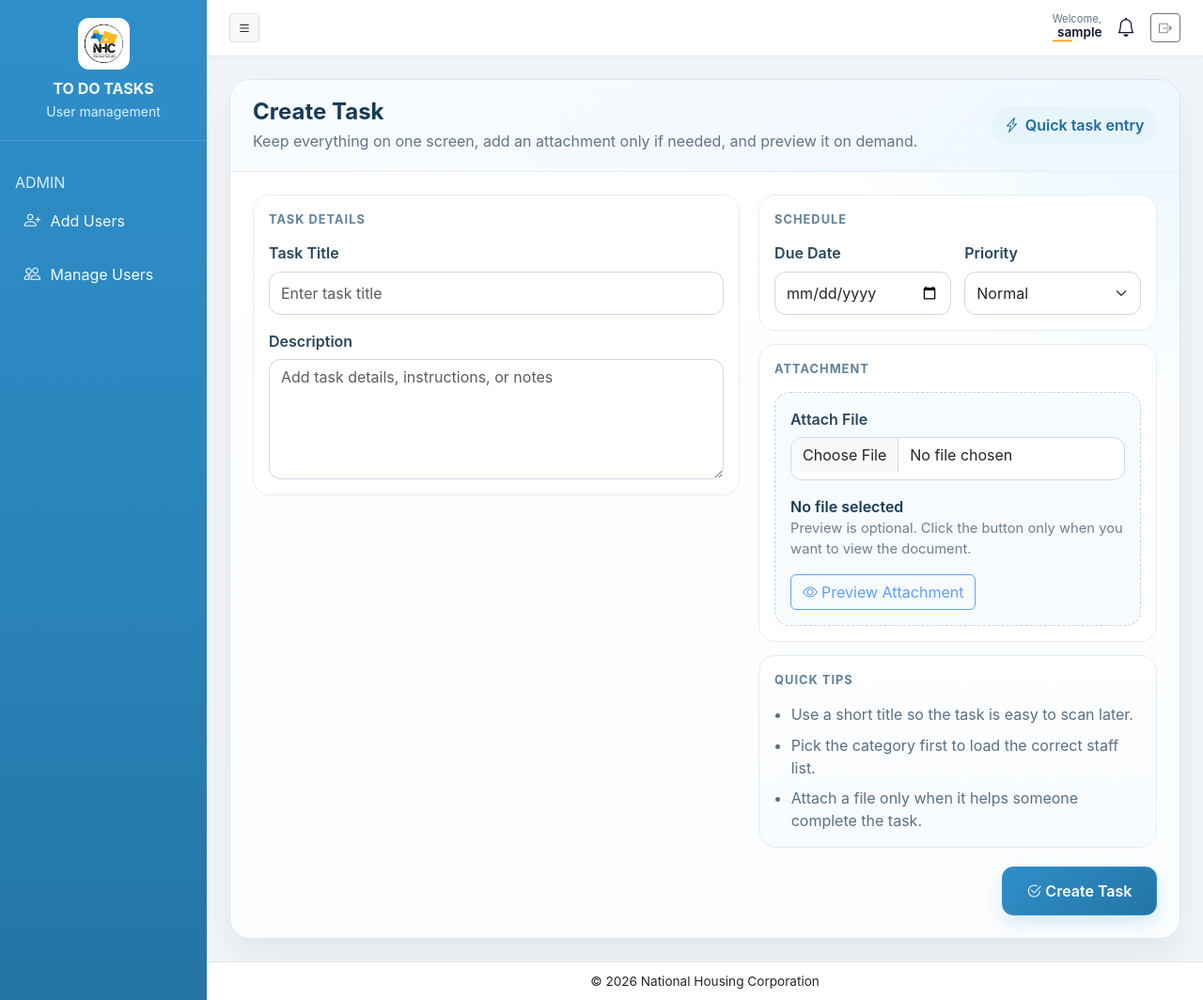
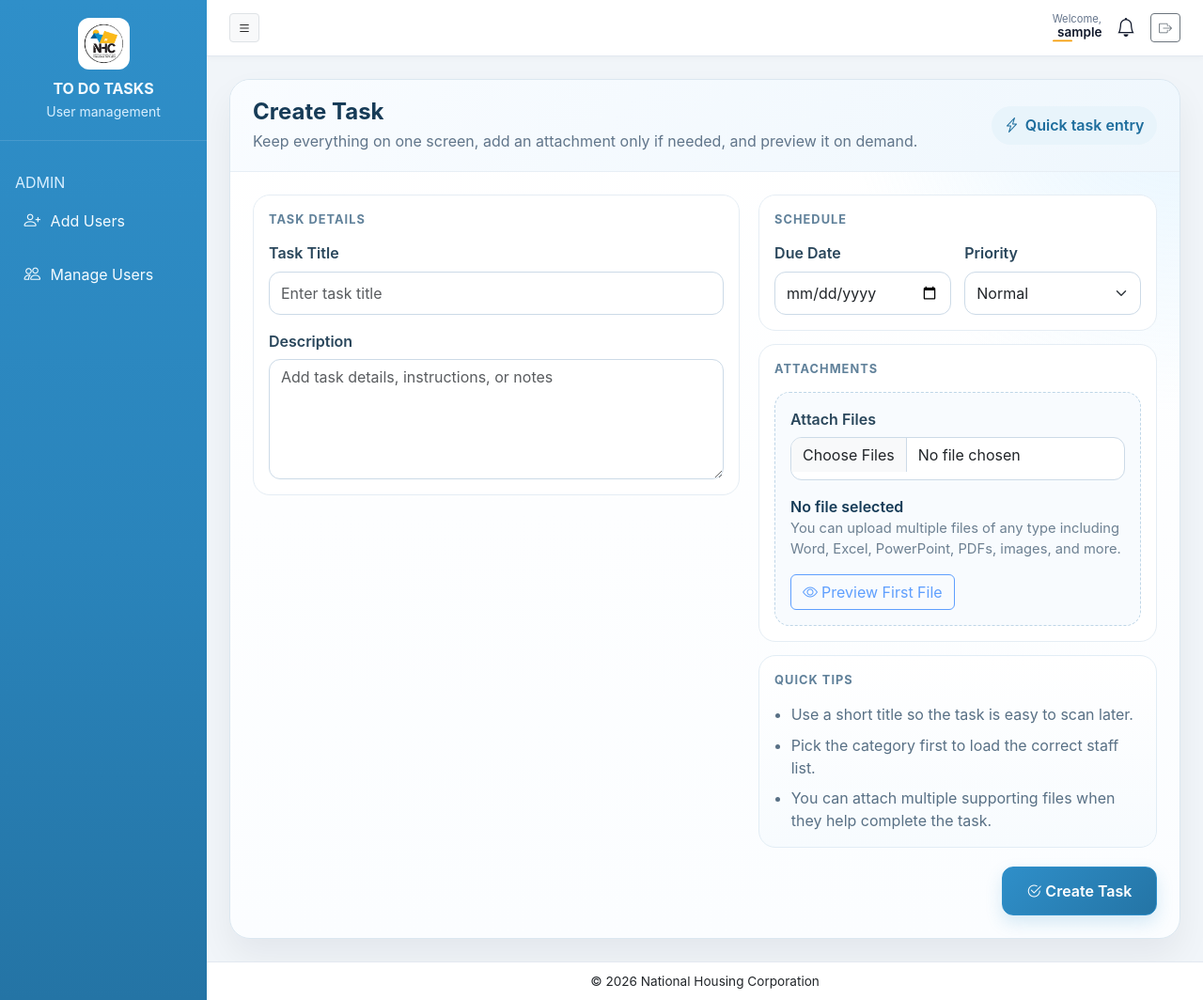
Before and after one commit to Mashiku-tect/nhctodotasks, a Django app: page /ict-todolist/create/ in a window 1280 px wide. Shown: the whole page at 94% size. Run offline with Django 4.2, Linux system fonts and the light colour scheme; the visitor is signed in with stand-in values (Sample User, id 1); data comes from the database, SQL or seed files in the repository; data that the repository does not hold is empty; some libraries are stand-ins or nearby versions.

Commit message:
i add to allow upload of multiple files

```diff
--- a/tasks/templates/tasks/create_task.html
+++ b/tasks/templates/tasks/create_task.html
@@ -289,21 +289,21 @@ textarea.form-control {
                         </div>
 
                         <div class="panel-box">
-                            <div class="section-title">Attachment</div>
+                            <div class="section-title">Attachments</div>
 
                             <div class="attachment-panel">
                                 <div class="mb-3">
-                                    <label class="form-label" for="attachmentInput">Attach File</label>
-                                    <input id="attachmentInput" type="file" name="attachment" class="form-control">
+                                    <label class="form-label" for="attachmentInput">Attach Files</label>
+                                    <input id="attachmentInput" type="file" name="attachments" class="form-control" multiple>
                                 </div>
 
                                 <div class="attachment-meta">
                                     <div>
                                         <div id="attachmentName" class="attachment-name">No file selected</div>
-                                        <div class="attachment-hint">Preview is optional. Click the button only when you want to view the document.</div>
+                                        <div class="attachment-hint">You can upload multiple files of any type including Word, Excel, PowerPoint, PDFs, images, and more.</div>
                                     </div>
                                     <button type="button" id="previewAttachmentBtn" class="btn btn-outline-primary" data-bs-toggle="modal" data-bs-target="#attachmentPreviewModal" disabled>
-                                        <i class="bi bi-eye me-1"></i>Preview Attachment
+                                        <i class="bi bi-eye me-1"></i>Preview First File
                                     </button>
                                 </div>
                             </div>
@@ -314,7 +314,7 @@ textarea.form-control {
                             <ul class="helper-list">
                                 <li>Use a short title so the task is easy to scan later.</li>
                                 <li>Pick the category first to load the correct staff list.</li>
-                                <li>Attach a file only when it helps someone complete the task.</li>
+                                <li>You can attach multiple supporting files when they help complete the task.</li>
                             </ul>
                         </div>
                     </div>
@@ -339,7 +339,7 @@ textarea.form-control {
             </div>
             <div class="modal-body">
                 <div id="attachmentPreviewContent" class="preview-empty">
-                    Select a file first, then use the preview button.
+                    Select one or more files first, then use the preview button.
                 </div>
             </div>
         </div>
@@ -388,7 +388,7 @@ $(function () {
     });
 
     function resetPreview() {
-        previewContent.html('<div class="preview-empty">Select a file first, then use the preview button.</div>');
+        previewContent.html('<div class="preview-empty">Select one or more files first, then use the preview button.</div>');
         previewButton.prop('disabled', true);
         attachmentName.text('No file selected');
         if (previewUrl) {
@@ -425,14 +425,15 @@ $(function () {
     }
 
     attachmentInput.on('change', function () {
-        const file = this.files[0];
+        const files = Array.from(this.files || []);
+        const file = files[0];
 
         if (!file) {
             resetPreview();
             return;
         }
 
-        attachmentName.text(file.name);
+        attachmentName.text(files.length === 1 ? file.name : `${files.length} files selected - previewing ${file.name}`);
         previewButton.prop('disabled', false);
         renderPreview(file);
     });
--- a/tasks/templates/tasks/do_task.html
+++ b/tasks/templates/tasks/do_task.html
@@ -204,7 +204,7 @@
 
         <div class="modal-body">
           <label class="form-label">Attachments (optional)</label>
-          <input type="file" name="attachments" class="form-control mb-2">
+          <input type="file" name="attachments" class="form-control mb-2" multiple>
         </div>
 
         <div class="modal-footer">
--- a/tasks/templates/tasks/review_task.html
+++ b/tasks/templates/tasks/review_task.html
@@ -80,14 +80,14 @@
                                 <ul class="list-group mb-3">
                                     {% for file in attachments %}
                                         <li class="list-group-item d-flex justify-content-between align-items-center">
-                                            <span>{{ file.file.name|slice:"18:" }}</span>
+                                            <span>{{ file.name }}</span>
                                             <div class="d-flex gap-1">
                                                 <button type="button"
                                                         class="btn btn-sm btn-outline-secondary preview-file-btn"
-                                                        data-file="{{ file.file.url }}">
+                                                        data-file="{{ file.url }}">
                                                     Preview
                                                 </button>
-                                                <a href="{{ file.file.url }}" download
+                                                <a href="{{ file.url }}" download
                                                    class="btn btn-sm btn-outline-primary">
                                                     Download
                                                 </a>
--- a/tasks/views.py
+++ b/tasks/views.py
@@ -21,6 +21,40 @@ today = timezone.now().astimezone(tanzania_tz).date()
 
 
 User = get_user_model()
+
+
+def build_task_attachment_list(task):
+    attachments = []
+
+    if task.attachment:
+        attachments.append({
+            'name': os.path.basename(task.attachment.name),
+            'url': task.attachment.url,
+            'uploaded_by': None,
+            'created_at': task.created_at,
+            'is_legacy': True,
+        })
+
+    for attachment in task.attachments.select_related('uploaded_by').all():
+        attachments.append({
+            'name': os.path.basename(attachment.file.name),
+            'url': attachment.file.url,
+            'uploaded_by': attachment.uploaded_by,
+            'created_at': attachment.created_at,
+            'is_legacy': False,
+        })
+
+    attachments.sort(key=lambda item: item['created_at'] or timezone.now())
+    return attachments
+
+
+def create_task_attachments(task, files, uploaded_by):
+    for uploaded_file in files:
+        TaskAttachment.objects.create(
+            task=task,
+            uploaded_by=uploaded_by,
+            file=uploaded_file,
+        )
 
 def compute_task_status(usertasks):
     statuses = {ut.status for ut in usertasks}
@@ -103,7 +137,7 @@ def create_task(request):
     if request.method == 'POST':
         title = request.POST.get('title', '').strip()
         description = request.POST.get('description', '')
-        attachment = request.FILES.get("attachment")
+        attachments = request.FILES.getlist("attachments")
         due_date = request.POST.get('due_date')
         priority = request.POST.get('priority', 'normal')
         category_id = request.POST.get('category_id')
@@ -148,9 +182,9 @@ def create_task(request):
             description=description,
             due_date=due_date,
             priority=priority,
-            attachment=attachment,
             category=category
         )
+        create_task_attachments(task, attachments, user)
 
        # 🔹 Assign Users
         UserTask.objects.bulk_create([
@@ -252,6 +286,7 @@ def my_tasks(request):
         task = ut.task
         task.user_task = ut
         task.days_left = (task.due_date - today).days if task.due_date else None
+        task.attachment_files = build_task_attachment_list(task)
         tasks_list.append(task)
 
     # Pagination (10 per page)
@@ -372,6 +407,7 @@ def assigned_tasks(request):
             "reassign_needed": reassign_needed,
             "deadline_progress": deadline_progress,
             "completed_by": task.completed_by,
+            "attachment_files": build_task_attachment_list(task),
         }
         task_list.append(task_dict)
 
@@ -1007,8 +1043,7 @@ def task_detail(request, task_id):
     # ───────────────────────────────────────────────
     # Attachments (both main task attachment + extras)
     # ───────────────────────────────────────────────
-    main_attachment = task.attachment
-    extra_attachments = TaskAttachment.objects.filter(task=task).select_related('uploaded_by')
+    attachment_files = build_task_attachment_list(task)
 
     # ───────────────────────────────────────────────
     # Comments (all – including replies)
@@ -1060,8 +1095,7 @@ def task_detail(request, task_id):
         'is_overdue': is_overdue,
         'subtasks': subtasks,
         'incomplete_subtasks': incomplete_subtasks_exist,
-        'main_attachment': main_attachment,
-        'extra_attachments': extra_attachments,
+        'attachment_files': attachment_files,
         'comments': comments,
         'assigned_users': assigned_users,
         'today': today,
@@ -1255,7 +1289,7 @@ def edit_task(request, id):
         description = request.POST.get("description", "").strip()
         due_date = request.POST.get("due_date")
         priority = request.POST.get("priority", "normal")
-        attachment = request.FILES.get("attachment")
+        attachments = request.FILES.getlist("attachments")
 
         if not title or not due_date:
             return JsonResponse({"error": "Title and due date are required."}, status=400)
@@ -1264,9 +1298,6 @@ def edit_task(request, id):
         task.description = description
         task.due_date = due_date
         task.priority = priority
-
-        if attachment:
-            task.attachment = attachment
 
         redirect_url = reverse("my_tasks")
 
@@ -1302,6 +1333,7 @@ def edit_task(request, id):
             selected_users = [request.user]
 
         task.save()
+        create_task_attachments(task, attachments, request.user)
 
         existing_usertasks = {
             ut.assigned_to_id: ut for ut in task.user_tasks.all()
@@ -1359,6 +1391,7 @@ def edit_task(request, id):
 
     context = {
         "task": task,
+        "attachment_files": build_task_attachment_list(task),
         "categories": categories,
         "assigned_staff_ids": assigned_staff_ids,
         "selected_category_id": selected_category_id,
@@ -1455,7 +1488,7 @@ def review_task(request, task_id):
     )
 
     # Attachments uploaded for this task
-    attachments = task.attachments.all()
+    attachments = build_task_attachment_list(task)
 
     # Fetch all major comments for this task (parent is None)
     major_comments = Comment.objects.filter(task=task, parent=None).order_by('-created_at')
```
Also changed, not shown: tasks/models.py (+0 -11 lines), tasks/templates/tasks/assigned_tasks.html (+6 -2 lines), tasks/templates/tasks/edit_task.html (+36 -14 lines), tasks/templates/tasks/my_tasks.html (+6 -4 lines), tasks/templates/tasks/task_detail.html (+26 -1 lines).
